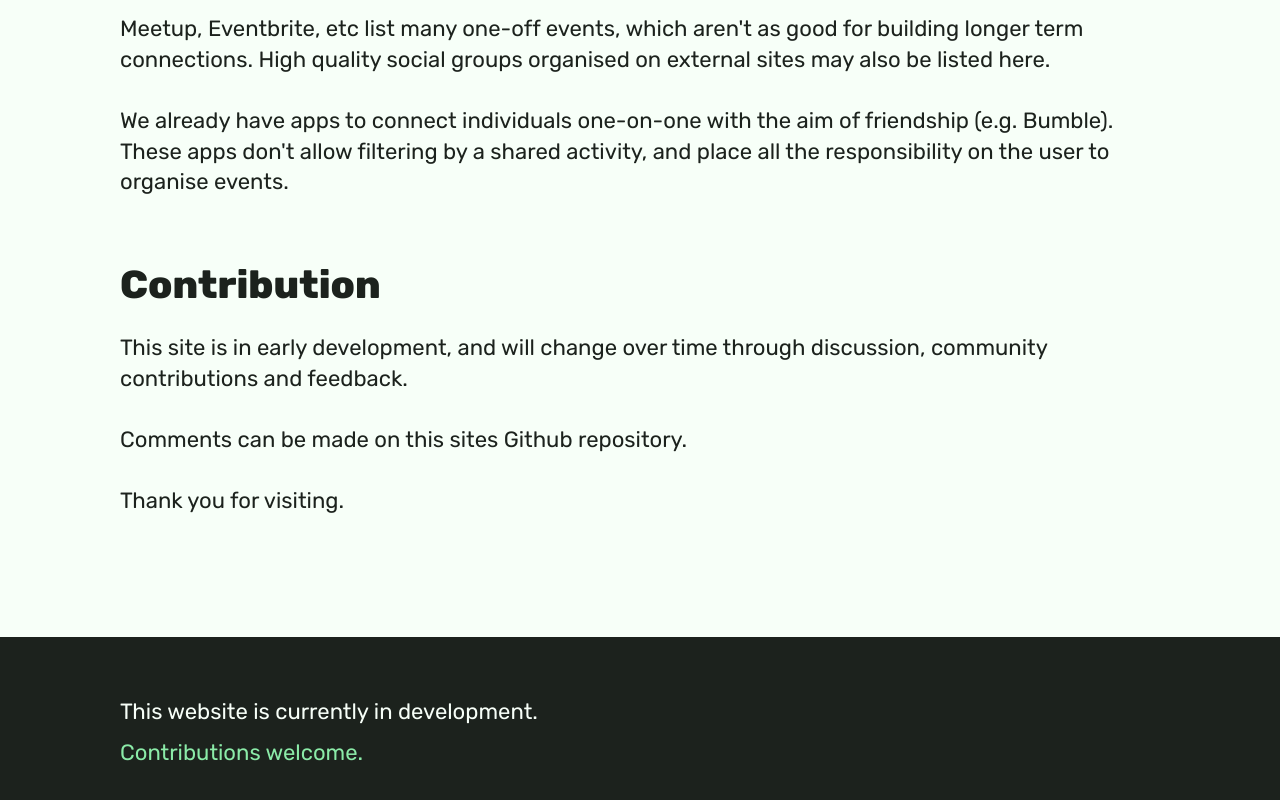
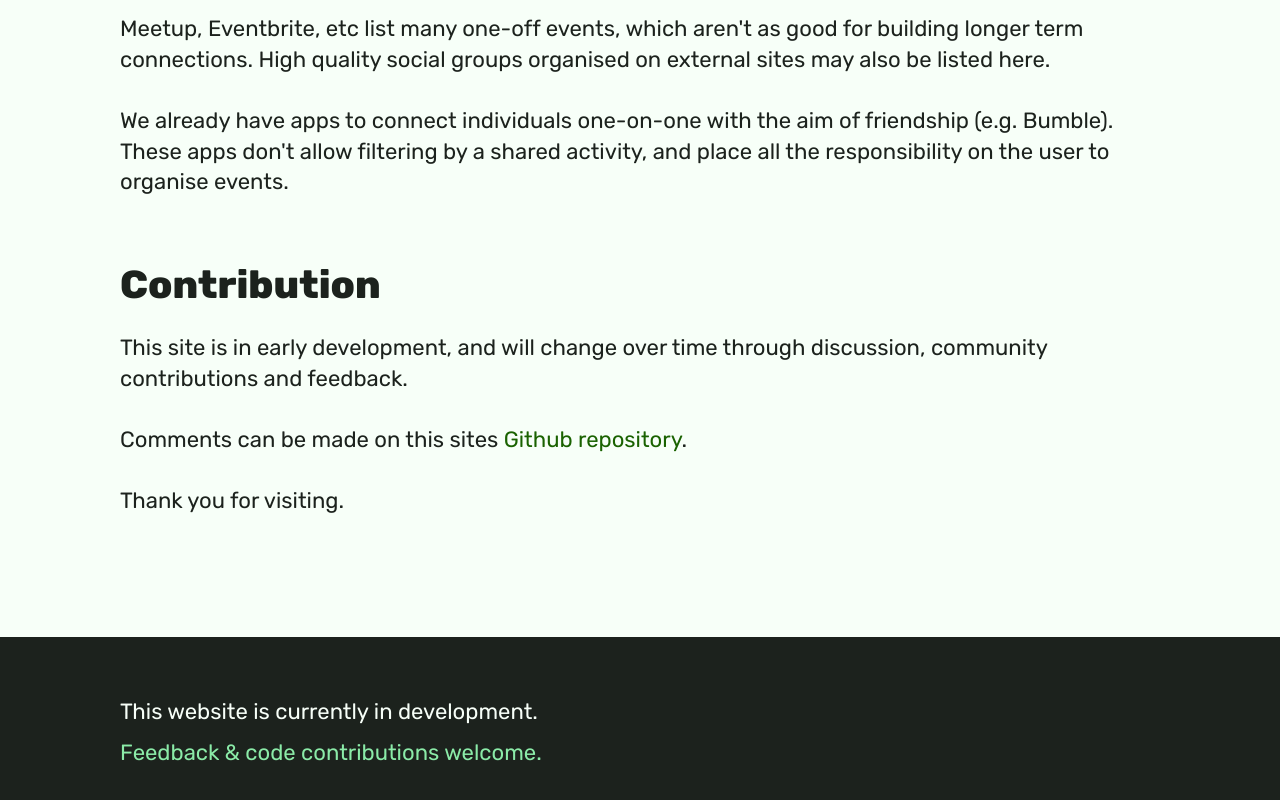
Before and after one commit to jhancock532/bristol-social-groups, a Next.js app: page /about in a window 1280 px wide. Shown: the part 842-1642 px from the top of the page. Built offline with nearby package versions, Linux system fonts and the light colour scheme.

Commit message:
update contribution links

```diff
--- a/src/components/Footer/Footer.tsx
+++ b/src/components/Footer/Footer.tsx
@@ -11,10 +11,10 @@ export const Footer = () => {
                     This website is currently in development.
                 </p>
                 <a
-                    href="https://github.com/jhancock532?tab=repositories"
+                    href="https://github.com/jhancock532/social-bristol/issues/new"
                     className={styles.link}
                 >
-                    Contributions welcome.
+                    Feedback & code contributions welcome.
                 </a>
             </div>
             <div></div>
--- a/src/pages/about.tsx
+++ b/src/pages/about.tsx
@@ -42,7 +42,13 @@ export default function About() {
                     This site is in early development, and will change over time
                     through discussion, community contributions and feedback.
                 </p>
-                <p>Comments can be made on this sites Github repository.</p>
+                <p>
+                    Comments can be made on this sites{' '}
+                    <a href="https://github.com/jhancock532/social-bristol/issues/new">
+                        Github repository
+                    </a>
+                    .
+                </p>
                 <p>Thank you for visiting.</p>
             </div>
         </Layout>
```
